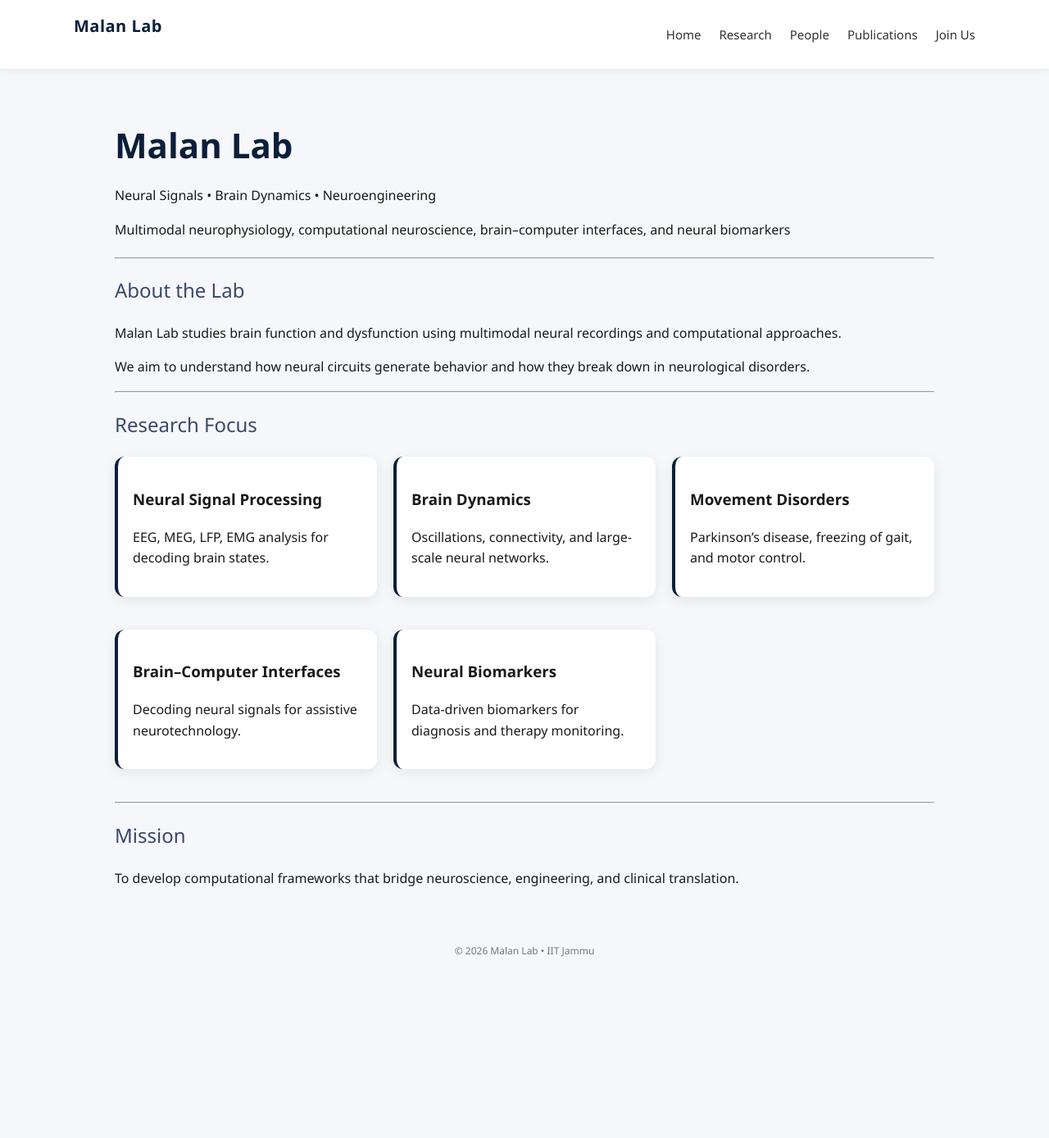
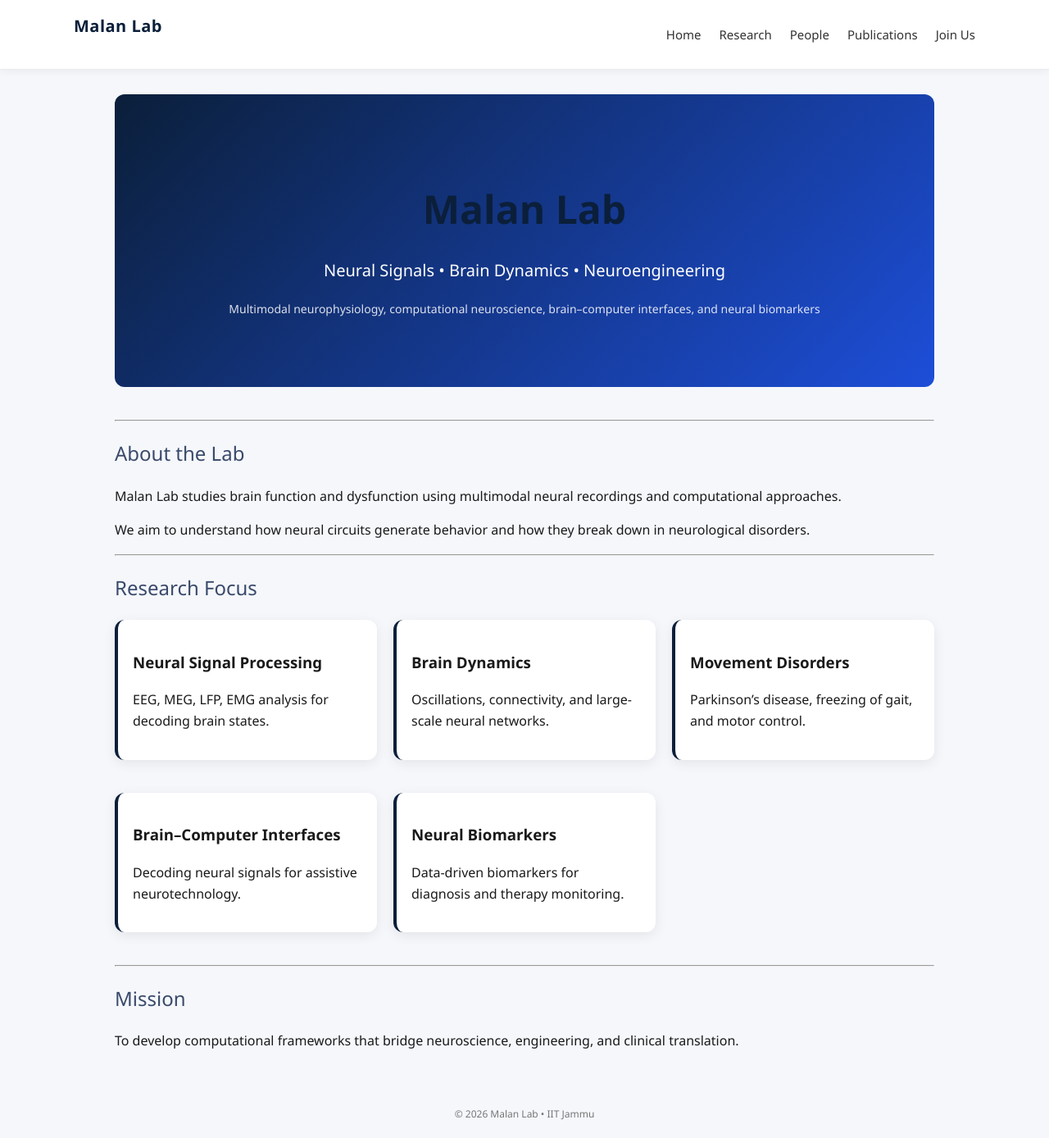
Before and after one commit to malanlab/malanlab.github.io, a Jekyll site: the page built from index.md, in a window 1280 px wide and 1388 px high. Shown: the whole window at 82% size. Built offline with Jekyll 4.4.1, drawn with Linux system fonts in a browser that asks for light colours.

Commit message:
Update style.css

```diff
--- a/assets/style.css
+++ b/assets/style.css
@@ -6,6 +6,32 @@
   color: #1a1a1a;
   line-height: 1.6;
 }
+
+.hero {
+  background: linear-gradient(135deg, #0b1f3a, #1d4ed8);
+  color: white;
+  padding: 70px 20px;
+  border-radius: 12px;
+  text-align: center;
+  margin-bottom: 40px;
+}
+
+.hero h1 {
+  font-size: 48px;
+  margin-bottom: 10px;
+}
+
+.tagline {
+  font-size: 20px;
+  font-weight: 500;
+}
+
+.subtitle {
+  font-size: 14px;
+  opacity: 0.85;
+  margin-top: 10px;
+}
+
 
 /* NAVBAR */
 .navbar {
```
